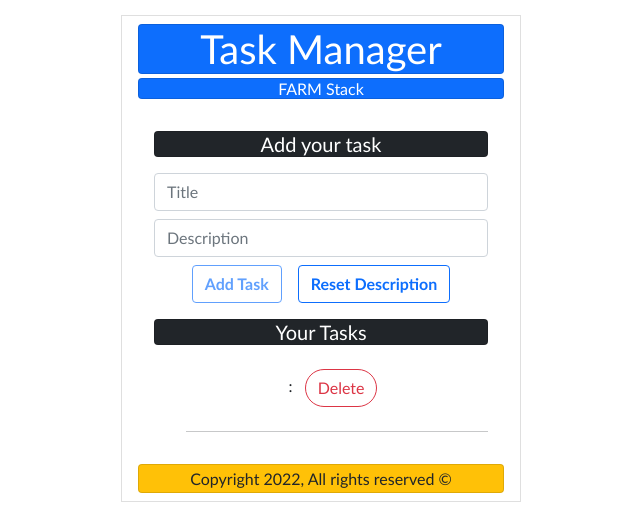
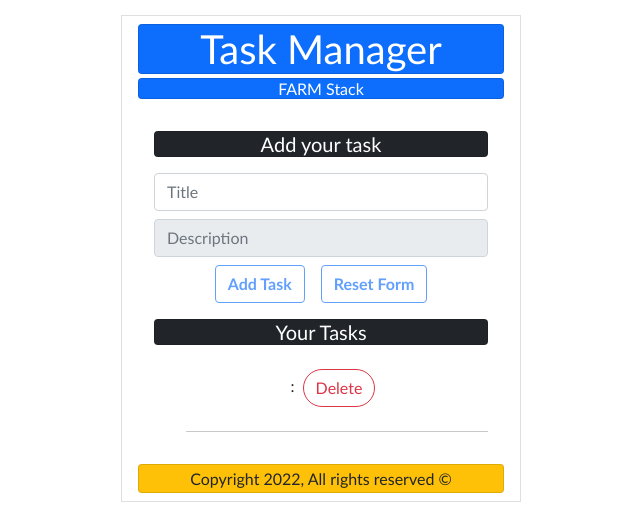
Before and after one commit to shahkv95/buchautoren, a React (Create React App) app in the folder frontend/: page / in a window 1280 px wide. Shown: the top 532 px of the page, without its empty margins (319-959 px from the left). Built offline with nearby package versions, Linux system fonts and the light colour scheme; no server answers.

Commit message:
validation on Description placeholder and reset form button for enablement

```diff
--- a/frontend/src/App.js
+++ b/frontend/src/App.js
@@ -43,11 +43,11 @@
 
             <input className= "mb-2 form-control titleIn" placeholder='Title' onChange={event => setTitle(event.target.value)} value={title} required/>
 
-            <input className= "mb-2 form-control descIn" placeholder='Description' onChange={event => setDesc(event.target.value)} ref={descInput}/>
+            <input className= "mb-2 form-control descIn" placeholder='Description' onChange={event => setDesc(event.target.value)} ref={descInput} disabled={title === ""}/>
 
             <button className= "btn btn-outline-primary mx-2 mb-3" style={{"font-weight": "bold"}} onClick={addTodoHandler} disabled={title === ""}>Add Task</button>
 
-            <button className= "btn btn-outline-primary mx-2 mb-3" style={{"font-weight": "bold"}} onClick={clearInput}>Reset Description</button>
+            <button className= "btn btn-outline-primary mx-2 mb-3" style={{"font-weight": "bold"}} onClick={clearInput} disabled={desc === ""}>Reset Form</button>
 
           </form>
 
--- a/frontend/src/components/Todo.js
+++ b/frontend/src/components/Todo.js
@@ -9,10 +9,10 @@
         <div>
             <p>
                 <span style={{fontWeight: 'bold, underline'}}>
-                    {props.todo.title}:
+                    {props.todo.title} :
                 </span>
 
-                &nbsp;{props.todo.description}
+                {props.todo.description}
 
                 <button onClick={() => deleteTodoHandler(props.todo.title)} className="btn btn-outline-danger my-2 mx-2" style={{'borderRadius':'50px',}}>Delete</button>
 
```
